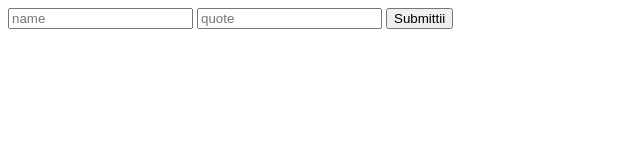
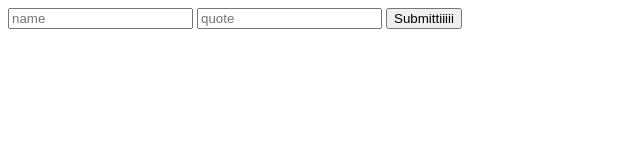
Before and after one commit to pekka566/improv-api, a website: page index.html in a window 1280 px wide. Shown: the full height of the page, 0-640 px from the left. Drawn offline with Linux system fonts and the light colour scheme.

Commit message:
Heroku testing 2

```diff
--- a/index.html
+++ b/index.html
@@ -10,7 +10,7 @@
   <form action="/quotes" method="POST">
     <input type="text" placeholder="name" name="name">
     <input type="text" placeholder="quote" name="quote">
-    <button type="submit">Submittii</button>
+    <button type="submit">Submittiiiii</button>
   </form>
 </body>
 
```
